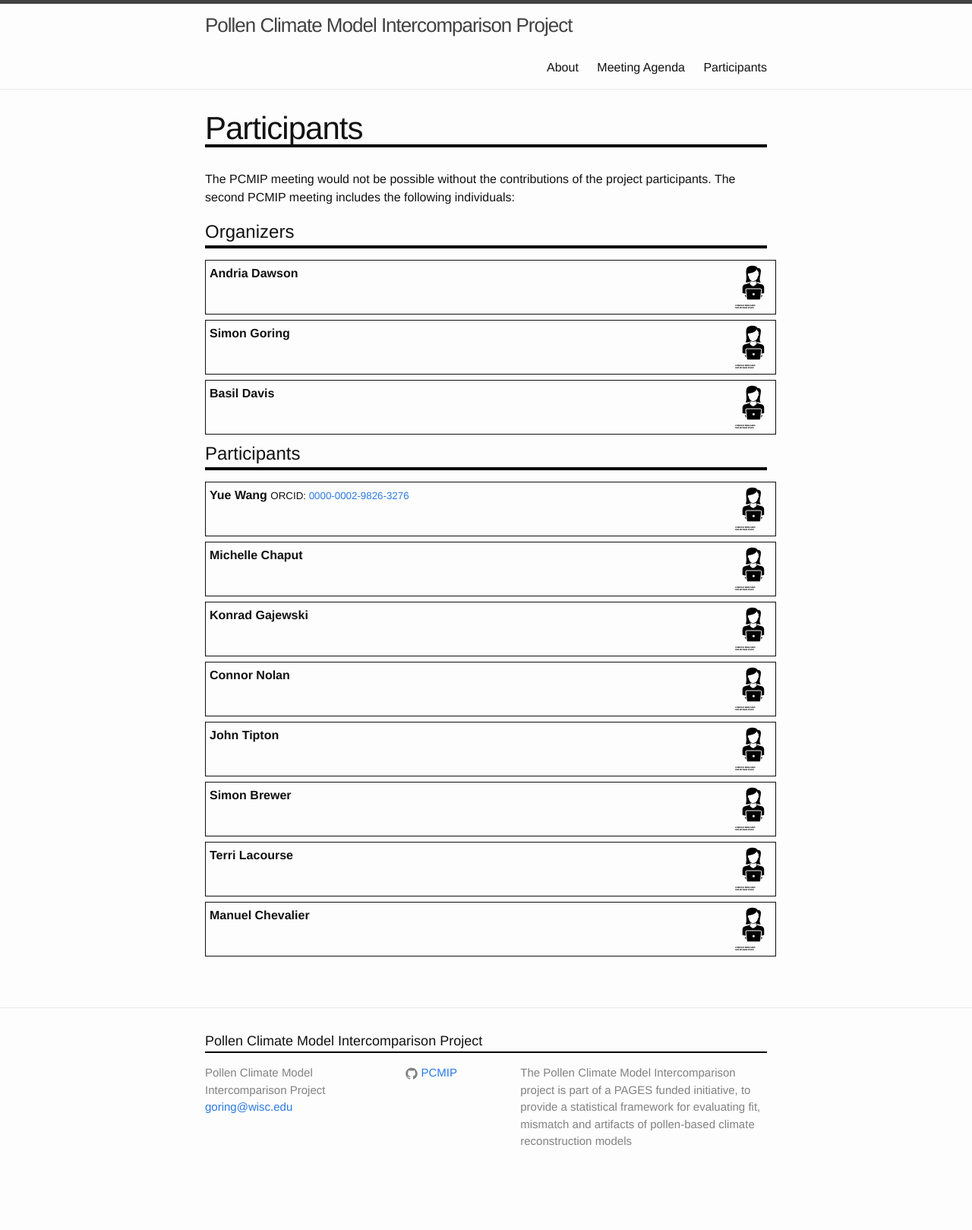
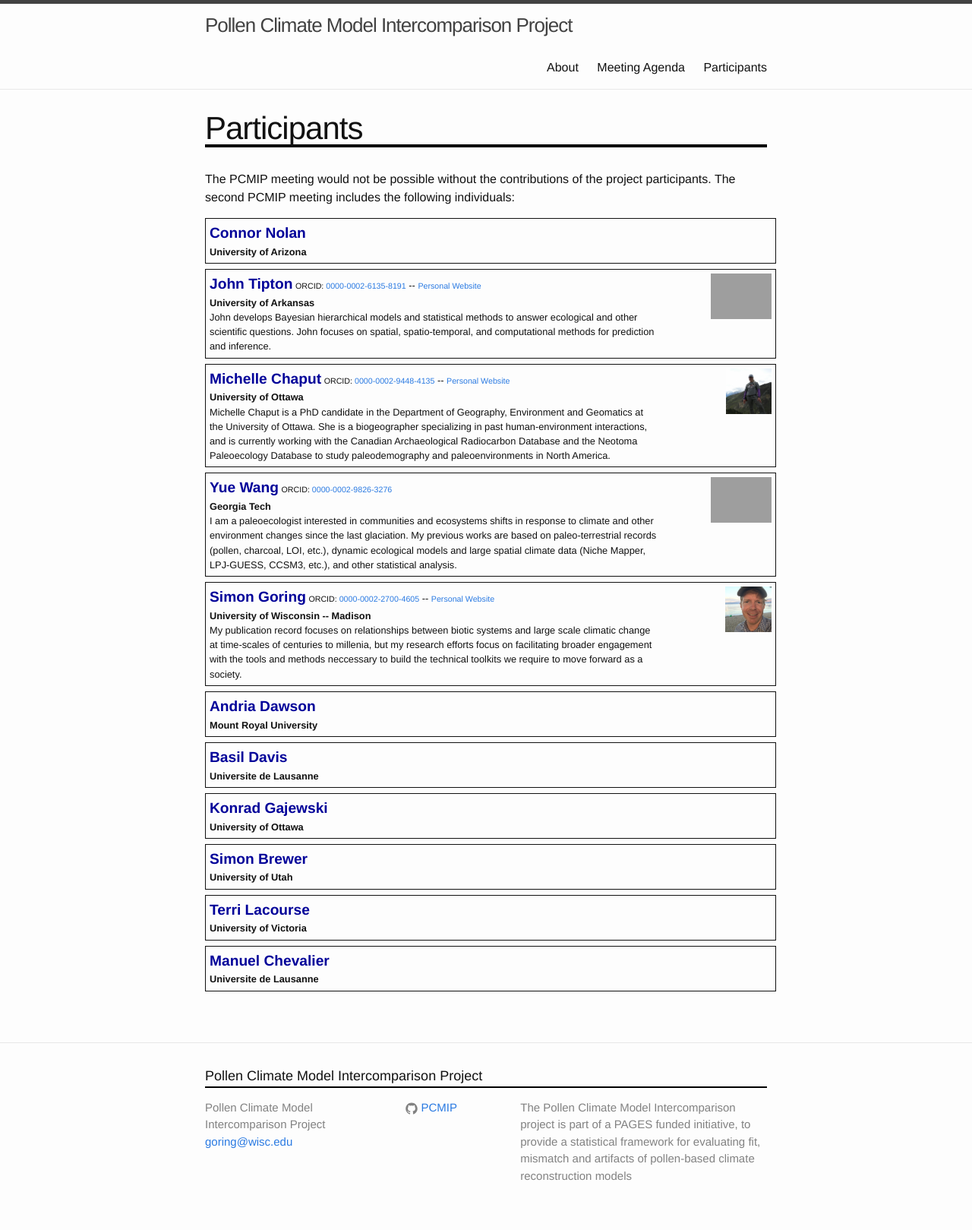
Before and after one commit to PCMIP/PCMIP.github.io, a Jekyll site: the page built from participants.md, in a window 1280 px wide. Shown: the whole page at 76% size. Built offline with Jekyll 4.4.1, drawn with Linux system fonts in a browser that asks for light colours; before the commit the page ends 1574 px from its top, so only the background shows below that; grey boxes are pictures that could not be loaded.

Commit message:
Fixing the personel page.

```diff
--- /dev/null
+++ b/_data/persons.yaml
@@ -0,0 +1,75 @@
+- name: Connor Nolan
+  institution: University of Arizona
+  email: connorjnolan@gmail.com
+
+- name: John Tipton
+  institution: University of Arkansas
+  email: jrtipton@uark.edu
+  website: www.johnrtipton.com
+  orcid: 0000-0002-6135-8191
+  bio: >
+    John develops Bayesian hierarchical models and statistical methods to answer
+    ecological and other scientific questions. John focuses on spatial,
+    spatio-temporal, and computational methods for prediction and inference.
+  head: /images/john_tipton.jpg
+
+- name: Michelle Chaput
+  institution: University of Ottawa
+  email: mchaput@uottawa.ca
+  website: http://www.lpc.uottawa.ca/members/chaput/index.html
+  orcid: 0000-0002-9448-4135
+  bio: >
+    Michelle Chaput is a PhD candidate in the Department of Geography, Environment and Geomatics
+    at the University of Ottawa. She is a biogeographer specializing in past human-environment
+    interactions, and is currently working with the Canadian Archaeological Radiocarbon Database
+    and the Neotoma Paleoecology Database to study paleodemography and paleoenvironments in
+    North America.
+  head: /images/chaput_head.jpg
+
+- name: Yue Wang
+  institution: Georgia Tech
+  email: yue.wang.pku@gmail.com
+  orcid: 0000-0002-9826-3276
+  bio: >
+    I am a paleoecologist interested in communities and ecosystems shifts in response to climate
+    and other environment changes since the last glaciation. My previous works are based on
+    paleo-terrestrial records (pollen, charcoal, LOI, etc.), dynamic ecological models and large
+    spatial climate data (Niche Mapper, LPJ-GUESS, CCSM3, etc.), and other statistical analysis.
+  head: /images/wang_head.jpg
+
+- name: Simon Goring
+  institution: University of Wisconsin -- Madison
+  email: goring@wisc.edu
+  orcid: 0000-0002-2700-4605
+  website: http://goring.org
+  bio: >
+    My publication record focuses on relationships between biotic systems and large scale
+    climatic change at time-scales of centuries to millenia, but my research efforts focus
+    on facilitating broader engagement with the tools and methods neccessary to build the
+    technical toolkits we require to move forward as a society.
+  head: /images/sjg_headshot.png
+
+
+- name: Andria Dawson
+  institution: Mount Royal University
+  email: adawson@mtroyal.ca
+
+- name: Basil Davis
+  institution: Universite de Lausanne
+  email: basil.davis@unil.ch
+
+- name: Konrad Gajewski
+  institution: University of Ottawa
+  email: gajewski@uottawa.ca
+
+- name: Simon Brewer
+  institution: University of Utah
+  email: simon.brewer@geog.utah.edu
+
+- name: Terri Lacourse
+  institution: University of Victoria
+  email: tlacours@uvic.ca
+
+- name: Manuel Chevalier
+  institution: Universite de Lausanne
+  email: manuel.chevalier@unil.ch
--- a/participants.md
+++ b/participants.md
@@ -5,6 +5,11 @@ permalink: /participants/
 ---
 
 <style>
+
+.part-name {
+	font-size: 1.2rem;
+	color: #000099;
+}
 
 .floating-box {
     display: inline-block;
@@ -25,7 +30,8 @@ permalink: /participants/
 .bio {
 	float: left;
     display: inline-block;
-    width: 65%;
+    width: 80%;
+    font-size: 0.8em;
 }
 
 .photo {
@@ -53,103 +59,26 @@ h2:after
 
 The PCMIP meeting would not be possible without the contributions of the project participants.  The second PCMIP meeting includes the following individuals:
 
-# Organizers
-
+{% for participant in site.data.persons %}
 <div class="floating-box">
 	<div class="bio">
-		<b>Andria Dawson</b>
+		<b class="part-name">{{participant.name}}</b>
+		{% if participant.orcid %}
+		<small>ORCID: <a href="https://orcid.org/{{participant.orcid}}">{{participant.orcid}}</a></small>
+		{% endif %}
+		{% if participant.website and participant.orcid %} -- {% endif %}
+		{% if participant.website %}
+		<small><a href="{{participant.website}}">Personal Website</a></small>
+		{% endif %}
+		<br>
+		<b>{{participant.institution}}</b><br>
+		{{participant.bio}}
 	</div>
 	<div class="photo">
-		<img src="/images/woman_head.svg" height="60">
+		{% if participant.head %}
+		<img src="{{participant.head}}" height="60">
+		{% endif %}
 	</div>
 </div>
 
-<div class="floating-box">
-	<div class="bio">
-		<b>Simon Goring</b>
-	</div>
-	<div class="photo">
-		<img src="/images/woman_head.svg" height="60">
-	</div>
-</div>
-
-<div class="floating-box">
-	<div class="bio">
-		<b>Basil Davis</b>
-	</div>
-	<div class="photo">
-		<img src="/images/woman_head.svg" height="60">
-	</div>
-</div>
-
-
-# Participants
-
-<div class="floating-box">
-	<div class="bio">
-		<b>Yue Wang</b> <small>ORCID: <a href="https://orcid.org/0000-0002-9826-3276">0000-0002-9826-3276</a></small>
-	</div>
-	<div class="photo">
-		<img src="/images/woman_head.svg" height="60">
-	</div>
-</div>
-
-<div class="floating-box">
-	<div class="bio">
-		<b>Michelle Chaput</b>
-	</div>
-	<div class="photo">
-		<img src="/images/woman_head.svg" height="60">
-	</div>
-</div>
-<div class="floating-box">
-	<div class="bio">
-		<b>Konrad Gajewski</b>
-	</div>
-	<div class="photo">
-		<img src="/images/woman_head.svg" height="60">
-	</div>
-</div>
-<div class="floating-box">
-	<div class="bio">
-		<b>Connor Nolan</b>
-	</div>
-	<div class="photo">
-		<img src="/images/woman_head.svg" height="60">
-	</div>
-</div>
-
-<div class="floating-box">
-	<div class="bio">
-		<b>John Tipton</b>
-	</div>
-	<div class="photo">
-		<img src="/images/woman_head.svg" height="60">
-	</div>
-</div>
-
-<div class="floating-box">
-	<div class="bio">
-		<b>Simon Brewer</b>
-	</div>
-	<div class="photo">
-		<img src="/images/woman_head.svg" height="60">
-	</div>
-</div>
-
-<div class="floating-box">
-	<div class="bio">
-		<b>Terri Lacourse</b>
-	</div>
-	<div class="photo">
-		<img src="/images/woman_head.svg" height="60">
-	</div>
-</div>
-<div class="floating-box">
-	<div class="bio">
-		<b>Manuel Chevalier</b>
-	</div>
-	<div class="photo">
-		<img src="/images/woman_head.svg" height="60">
-	</div>
-</div>
+{% endfor %}
```
Also changed, not shown: agenda.md (+1 -1 lines), images/chaput_head.jpg (added), images/sjg_headshot.png (added), 3 other files.
